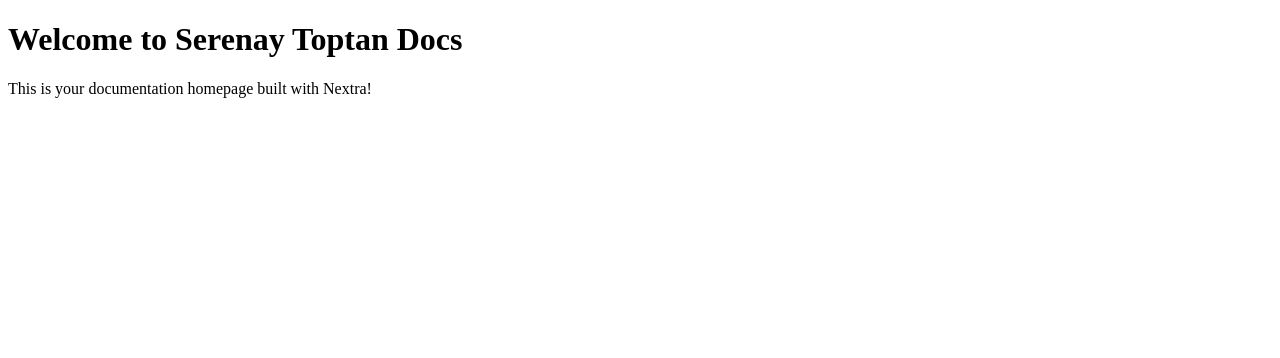
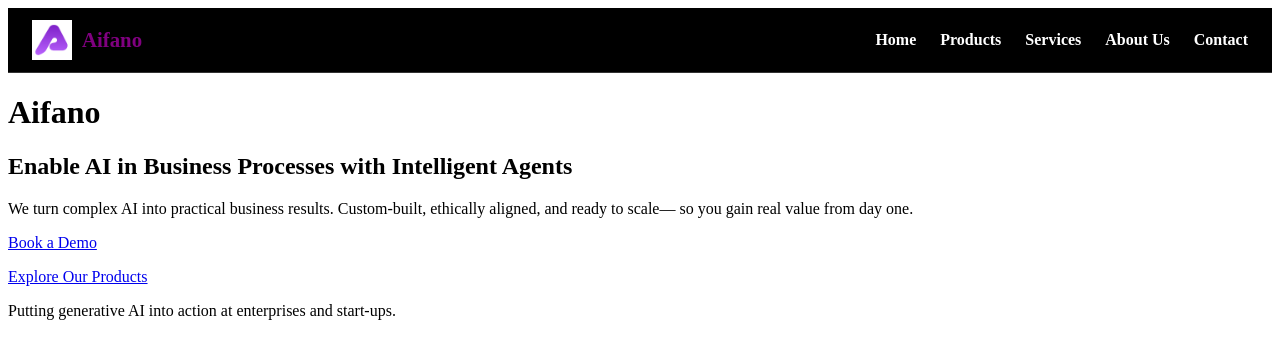
Before and after one commit to Serenay-Toptan/my-nextra-docs3, a Next.js app: page / in a window 1280 px wide. Shown: the top 358 px of the page. Built offline with nearby package versions, Linux system fonts and the light colour scheme; what nextra-theme-docs would draw is missing.

Commit message:
Tüm güncellemeler ve önceki değişiklikler dahil

```diff
--- /dev/null
+++ b/components/Header.jsx
@@ -0,0 +1,61 @@
+import Link from 'next/link';
+import Image from 'next/image';
+import React from 'react';
+
+export default function Header() {
+  return (
+    <header
+      style={{
+        display: 'flex',
+        alignItems: 'center',
+        justifyContent: 'space-between',
+        padding: '12px 24px',
+        borderBottom: '1px solid #333',
+        backgroundColor: '#000',
+        position: 'sticky',
+        top: 0,
+        zIndex: 1000,
+      }}
+    >
+      {/* Logo + Şirket İsmi */}
+      <Link href="/" style={{ display: 'flex', alignItems: 'center', textDecoration: 'none' }}>
+        <Image src="/logo.png" alt="Aifano" width={40} height={40} />
+        <span
+          style={{
+            marginLeft: 10,
+            fontWeight: 'bold',
+            fontSize: '1.3rem',
+            color: '#800080', // mor renk (#800080 purple)
+          }}
+        >
+          Aifano
+        </span>
+      </Link>
+
+      {/* Menü */}
+      <nav style={{ display: 'flex', gap: '24px', fontWeight: 600 }}>
+        {[
+          { href: '/', label: 'Home' },
+          { href: '/products', label: 'Products' },
+          { href: '/services', label: 'Services' },
+          { href: '/about', label: 'About Us' },
+          { href: '/contact', label: 'Contact' },
+        ].map(({ href, label }) => (
+          <Link key={href} href={href} passHref legacyBehavior>
+            <a
+              style={{
+                color: 'white',
+                textDecoration: 'none',
+                transition: 'color 0.3s ease',
+              }}
+              onMouseEnter={e => (e.currentTarget.style.color = '#800080')}
+              onMouseLeave={e => (e.currentTarget.style.color = 'white')}
+            >
+              {label}
+            </a>
+          </Link>
+        ))}
+      </nav>
+    </header>
+  );
+}
--- /dev/null
+++ b/pages/_app.js
@@ -0,0 +1,19 @@
+import React from 'react';
+import Head from 'next/head';
+import Header from '../components/Header';  // <-- Bunu ekledik
+
+export default function MyApp({ Component, pageProps }) {
+  return (
+    <>
+      <Head>
+        <title>Aifano Docs</title>
+        <meta name="description" content="Aifano Documentation" />
+        <link rel="icon" href="/favicon.ico" />
+      </Head>
+
+      <Header />
+
+      <Component {...pageProps} />
+    </>
+  );
+}
--- a/pages/index.mdx
+++ b/pages/index.mdx
@@ -1,3 +1,19 @@
-# Welcome to Serenay Toptan Docs
+---
+title: Home
+---
 
-This is your documentation homepage built with Nextra!
+import Image from 'next/image'
+
+# Aifano
+
+
+
+## Enable AI in Business Processes with Intelligent Agents
+
+We turn complex AI into practical business results. Custom-built, ethically aligned, and ready to scale— so you gain real value from day one.
+
+[Book a Demo](/demo)
+
+[Explore Our Products](/products)
+
+Putting generative AI into action at enterprises and start-ups.
```
Also changed, not shown: theme.config.tsx (+7 -6 lines), public/logo.png (added), 1 other file (tests, documents, lock files or other folders).
